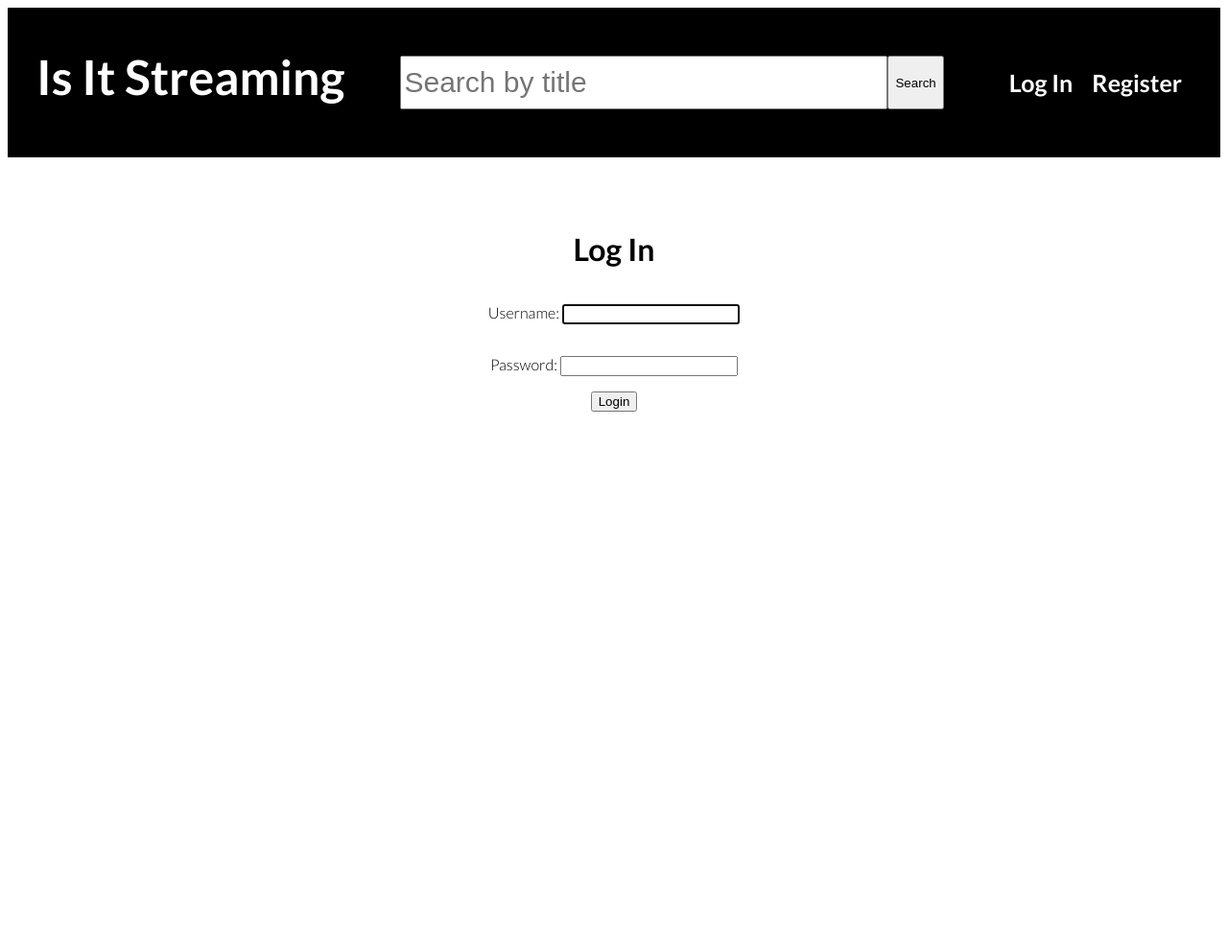
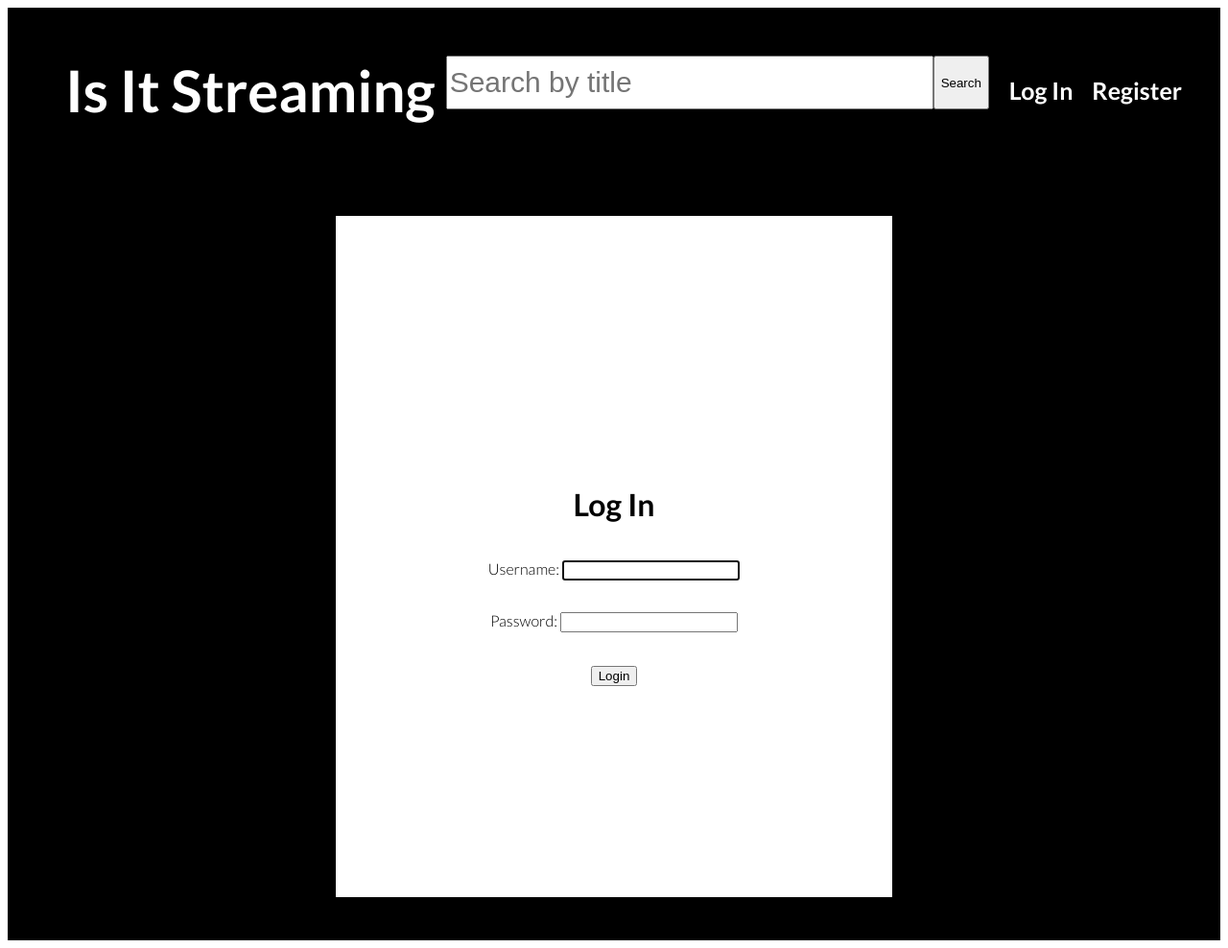
Before and after one commit to tomjmgray/Is-It-Streaming, a Django app: page /accounts/login/ in a window 1280 px wide. Shown: the whole page at 96% size. Before the commit the page ends 429 px from the top, so only its background shows below. Run offline with Django 3.2, Linux system fonts and the light colour scheme.

Commit message:
Touches up some final CSS stuff I missed

```diff
--- a/main_app/static/css/style.css
+++ b/main_app/static/css/style.css
@@ -4,7 +4,6 @@
 
 body {
     font-family: 'Lato', sans-serif;
-
 }
 
 a {
@@ -15,6 +14,8 @@ a {
 main {
     display: flex;
     justify-content: center;
+    background-color: black;
+    height: 100vh;
 }
 
 main a {
@@ -31,10 +32,13 @@ h2 {
 }
 
 .profile-names {
-    margin: 0 20px;
     display: flex;
     flex-flow: column;
     align-items: center;
+}
+
+.profile-names h2 {
+    margin: 0 20px 20px 20px  !important;
 }
 
 .edit-button {
@@ -56,6 +60,7 @@ h2 {
     flex-flow: column;
     align-items: center;
     justify-content: center;
+    background-color: white;
 }
 
 /* .profile {
@@ -75,6 +80,7 @@ h2 {
 .profile-subbed-services {
     display: inline-flex;
     justify-content: center;
+    margin: 0 auto;
 }
 
 .profile-subbed-services li {
@@ -124,8 +130,8 @@ nav li {
 }
 
 .header-logo {
-    font-size: 50px;
-    margin-left: 30px;
+    font-size: 60px;
+    margin-left: 60px;
     flex-shrink: 2;
 }
 
@@ -133,7 +139,7 @@ nav li {
     flex-flow: column;
     align-items: center;
     justify-content: center;
-    flex-shrink: 1;
+    flex-shrink: 2;
 }
 
 .search {
@@ -148,6 +154,7 @@ nav li {
     height: 50px;
     width: 500px;
     font-size: 30px;
+    flex-shrink: 2;
 }
 
 .nav-links {
@@ -216,7 +223,7 @@ nav li {
 
 .services-title {
     font-size: 50px;
-    margin-top: 40px;
+    margin: 0 auto;
 }
 
 .add_fav_btn {
--- a/main_app/templates/registration/login.html
+++ b/main_app/templates/registration/login.html
@@ -1,11 +1,12 @@
 {% extends 'base.html' %}
 
 {% block content %}
-<div class="login-div">
+<div class="container">
     <form action="{% url 'login' %}" method="POST" class="login-form">
         <h1>Log In</h1>
         {% csrf_token %}
         {{ form.as_p }}
+        <br />
         <input type="submit" class="btn" value="Login">
         <input type="hidden" name="next" value="{{ next }}">
     </form>
--- a/main_app/templates/search_results.html
+++ b/main_app/templates/search_results.html
@@ -1,7 +1,7 @@
 {% extends 'base.html' %}
 
 {% block content %}
-
+<div class="container">
     {% if movies.count %}
         <h1>Search Results</h1>
         {% for movie in movies %}
@@ -10,4 +10,6 @@
     {% else %}
         <h1>No Results Found :( </h1>
     {% endif %}
+</div>
+
 {% endblock  %}
--- a/main_app/views.py
+++ b/main_app/views.py
@@ -55,7 +55,7 @@ def film_detail(request, movie_id):
             if film == movie:
                 is_subscribed = True
     else:
-        profile: ''
+        profile = ''
     context = {
         'is_subscribed': is_subscribed,
         'movie': movie,
```
Also changed, not shown: main_app/templates/film_detail.html (+5 -2 lines), main_app/templates/services.html (+7 -5 lines). Lines whose indentation alone changed are shown as unchanged.
